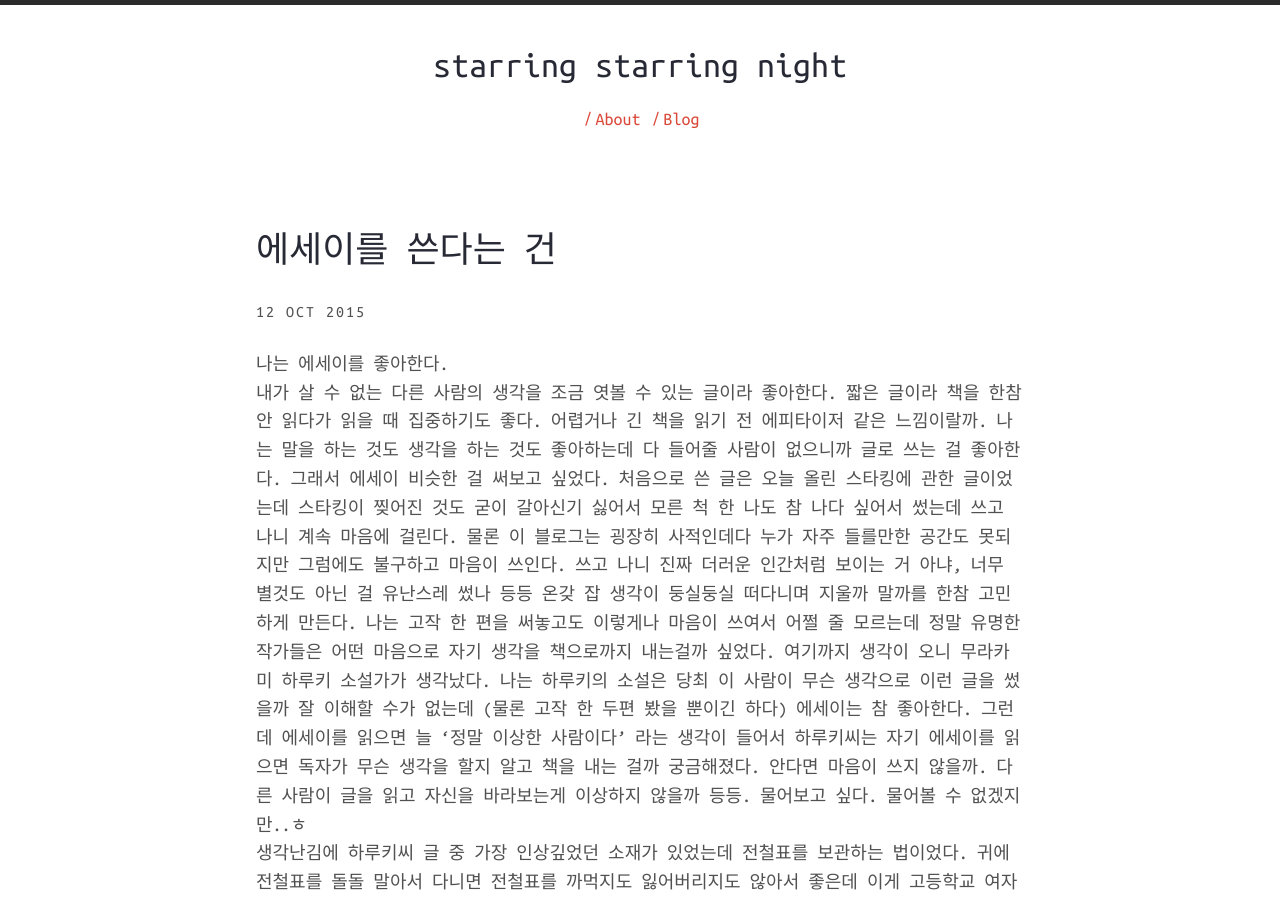
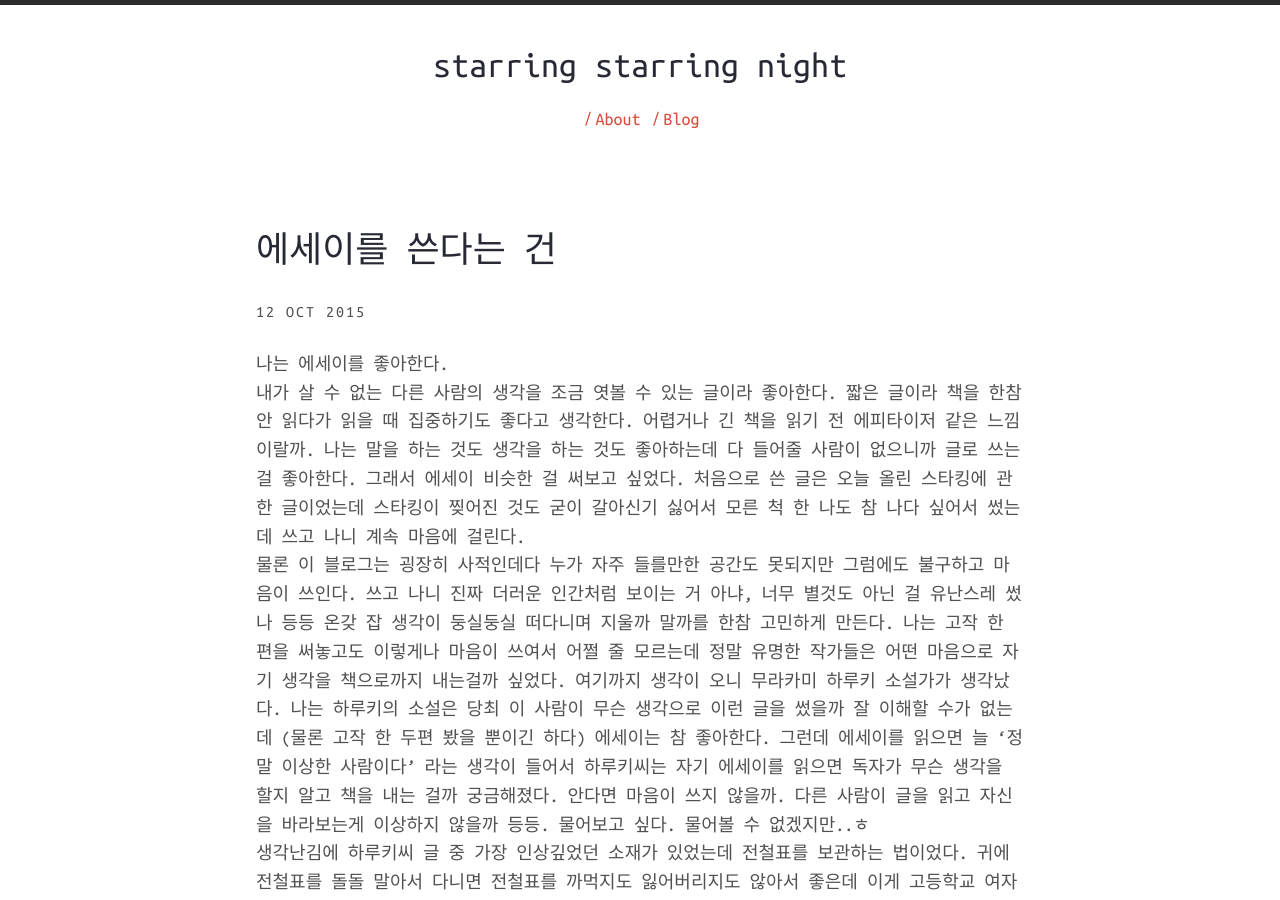
Before and after one commit to hahajh/hahajh.github.com, a Jekyll site: the page built from _posts/2015-10-12-essay.md, in a window 1280 px wide and 900 px high. Built offline with Jekyll 4.4.1, drawn with Linux system fonts in a browser that asks for light colours; nearby versions of some CDN libraries.

Commit message:
modify essay

```diff
--- a/_posts/2015-10-12-essay.md
+++ b/_posts/2015-10-12-essay.md
@@ -4,7 +4,7 @@ title: 에세이를 쓴다는 건
 tags: [essay]
 ---
 나는 에세이를 좋아한다.
-내가 살 수 없는 다른 사람의 생각을 조금 엿볼 수 있는 글이라 좋아한다. 짧은 글이라 책을 한참 안 읽다가 읽을 때 집중하기도 좋다. 어렵거나 긴 책을 읽기 전 에피타이저 같은 느낌이랄까. 나는 말을 하는 것도 생각을 하는 것도 좋아하는데 다 들어줄 사람이 없으니까 글로 쓰는 걸 좋아한다. 그래서 에세이 비슷한 걸 써보고 싶었다. 처음으로 쓴 글은 오늘 올린 스타킹에 관한 글이었는데 스타킹이 찢어진 것도 굳이 갈아신기 싫어서 모른 척 한 나도 참 나다 싶어서 썼는데 쓰고 나니 계속 마음에 걸린다.
+내가 살 수 없는 다른 사람의 생각을 조금 엿볼 수 있는 글이라 좋아한다. 짧은 글이라 책을 한참 안 읽다가 읽을 때 집중하기도 좋다고 생각한다. 어렵거나 긴 책을 읽기 전 에피타이저 같은 느낌이랄까. 나는 말을 하는 것도 생각을 하는 것도 좋아하는데 다 들어줄 사람이 없으니까 글로 쓰는 걸 좋아한다. 그래서 에세이 비슷한 걸 써보고 싶었다. 처음으로 쓴 글은 오늘 올린 스타킹에 관한 글이었는데 스타킹이 찢어진 것도 굳이 갈아신기 싫어서 모른 척 한 나도 참 나다 싶어서 썼는데 쓰고 나니 계속 마음에 걸린다.
 물론 이 블로그는 굉장히 사적인데다 누가 자주 들를만한 공간도 못되지만 그럼에도 불구하고 마음이 쓰인다. 쓰고 나니 진짜 더러운 인간처럼 보이는 거 아냐, 너무 별것도 아닌 걸 유난스레 썼나 등등 온갖 잡 생각이 둥실둥실 떠다니며 지울까 말까를 한참 고민하게 만든다. 나는 고작 한 편을 써놓고도 이렇게나 마음이 쓰여서 어쩔 줄 모르는데 정말 유명한 작가들은 어떤 마음으로 자기 생각을 책으로까지 내는걸까 싶었다. 여기까지 생각이 오니 무라카미 하루키 소설가가 생각났다. 나는 하루키의 소설은 당최 이 사람이 무슨 생각으로 이런 글을 썼을까 잘 이해할 수가 없는데 (물론 고작 한 두편 봤을 뿐이긴 하다) 에세이는 참 좋아한다. 그런데 에세이를 읽으면 늘 '정말 이상한 사람이다' 라는 생각이 들어서 하루키씨는 자기 에세이를 읽으면 독자가 무슨 생각을 할지 알고 책을 내는 걸까 궁금해졌다. 안다면 마음이 쓰지 않을까. 다른 사람이 글을 읽고 자신을 바라보는게 이상하지 않을까 등등. 물어보고 싶다. 물어볼 수 없겠지만..ㅎ
 생각난김에 하루키씨 글 중 가장 인상깊었던 소재가 있었는데 전철표를 보관하는 법이었다. 귀에 전철표를 돌돌 말아서 다니면 전철표를 까먹지도 잃어버리지도 않아서 좋은데 이게 고등학교 여자애들 사이에 유행이 되면 좋을 것 같다는 이야기 였다. 우리나라 전철표는 돌돌 말리는 재질이었던 적이 없어서 전혀 상상도 안가는데다 그럴 수 있다고 해도 전철표를 꺼내다 귀지라도 나오는 건 생각하지 않았을까 궁금하기도 하다. 무엇보다 그게 여자애들 사이에서 유행이 되길 바랬다는 대목에서 깜짝놀라서 뇌리에 박힌 거 같다.
 하루키씨처럼 (나름 뻔뻔하게) 잘 쓸 수 있을 지는 모르겠지만 그래도 생각날 때마다 조금씩 나의 이상한 생각들도 꺼내보려고 한다. 그러다 너무 부끄러워지면 그건 그때 가서 생각해봐야겠다.
```
